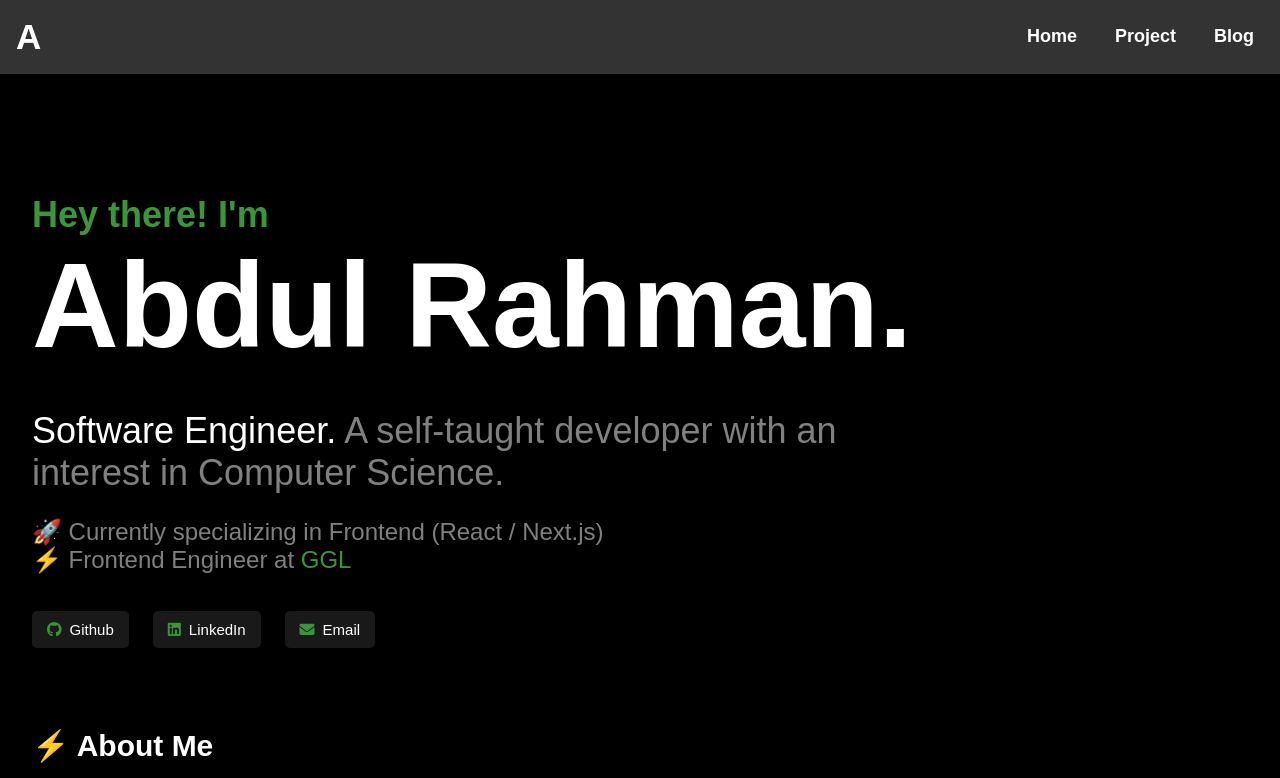
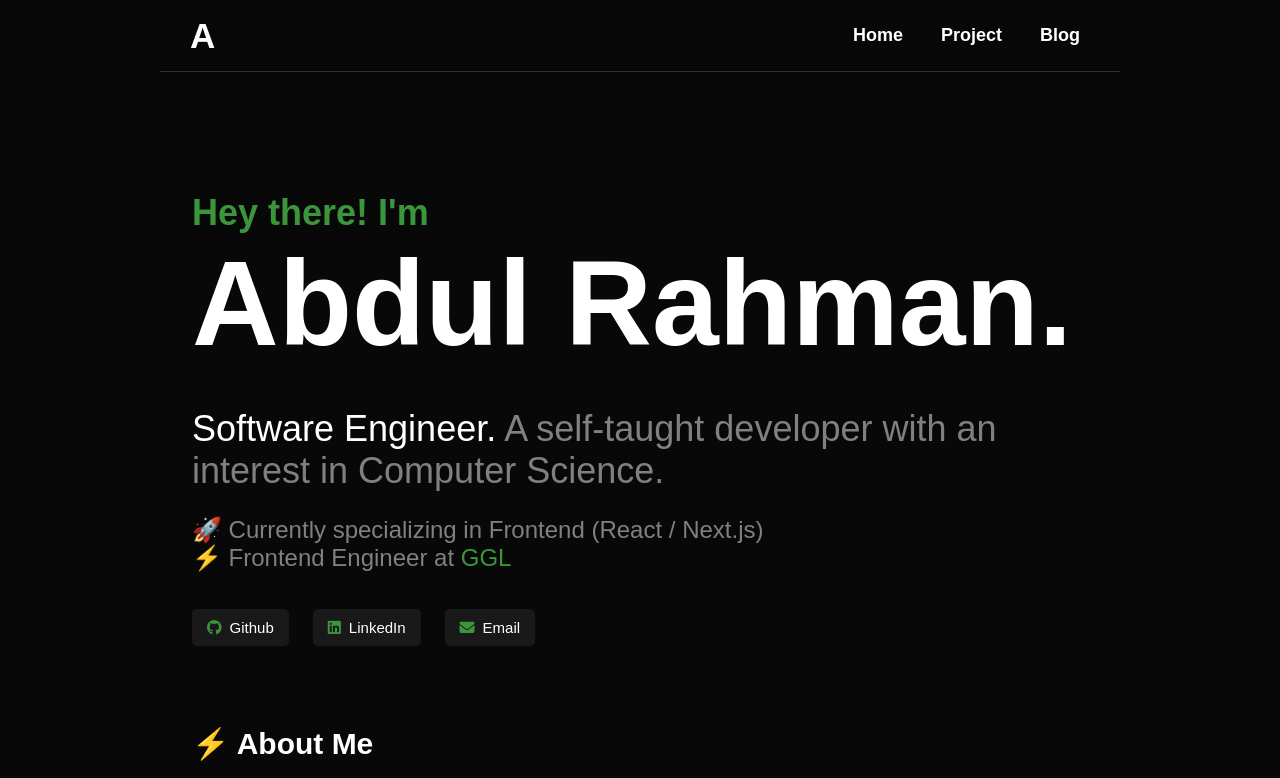
Before and after one commit to Poovarasan-P/project-portfolio, a React (Create React App) app: page / in a window 1280 px wide. Shown: the top 778 px of the page. Built offline with nearby package versions, Linux system fonts and the light colour scheme.

Commit message:
updated in style for style file and creative style

```diff
--- a/src/components/CreativePage.css
+++ b/src/components/CreativePage.css
@@ -1,10 +1,4 @@
-body {
-    margin: 0;
-    padding: 0;
-    font-family: Arial, sans-serif;
-    background-color: black;
-    color: white;
-  }
+
 
   .creative-page {
     display: flex;
@@ -12,13 +6,7 @@ body {
     min-height: 100vh;
   }
 
-  .navbar {
-    background-color: #333;
-    padding: 1rem;
-    position: sticky;
-    top: 0;
-    z-index: 1000;
-  }
+
 
   .div1 {
     width: 100%;
--- a/src/components/Styles.css
+++ b/src/components/Styles.css
@@ -11,6 +11,7 @@
     padding: 0 160px;
     font-family: Arial, sans-serif;
     background-color: var(--bgcolor);
+    color: white;
   }
 
  /* Navigation Bar */
@@ -21,6 +22,9 @@
     background-color: var(--maincolor);
     padding: 15px 30px;
     border-bottom:0.8px solid #313131;
+
+    z-index: 100;
+
   }
 
   .logo {
```
